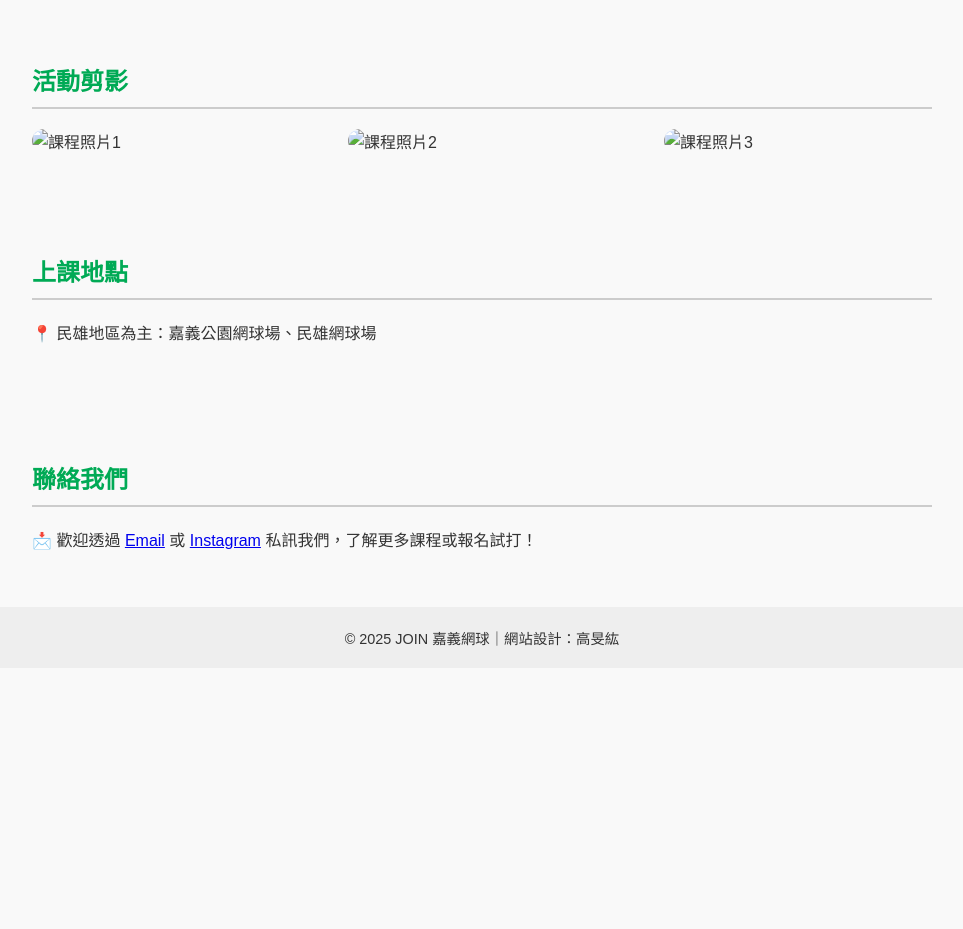
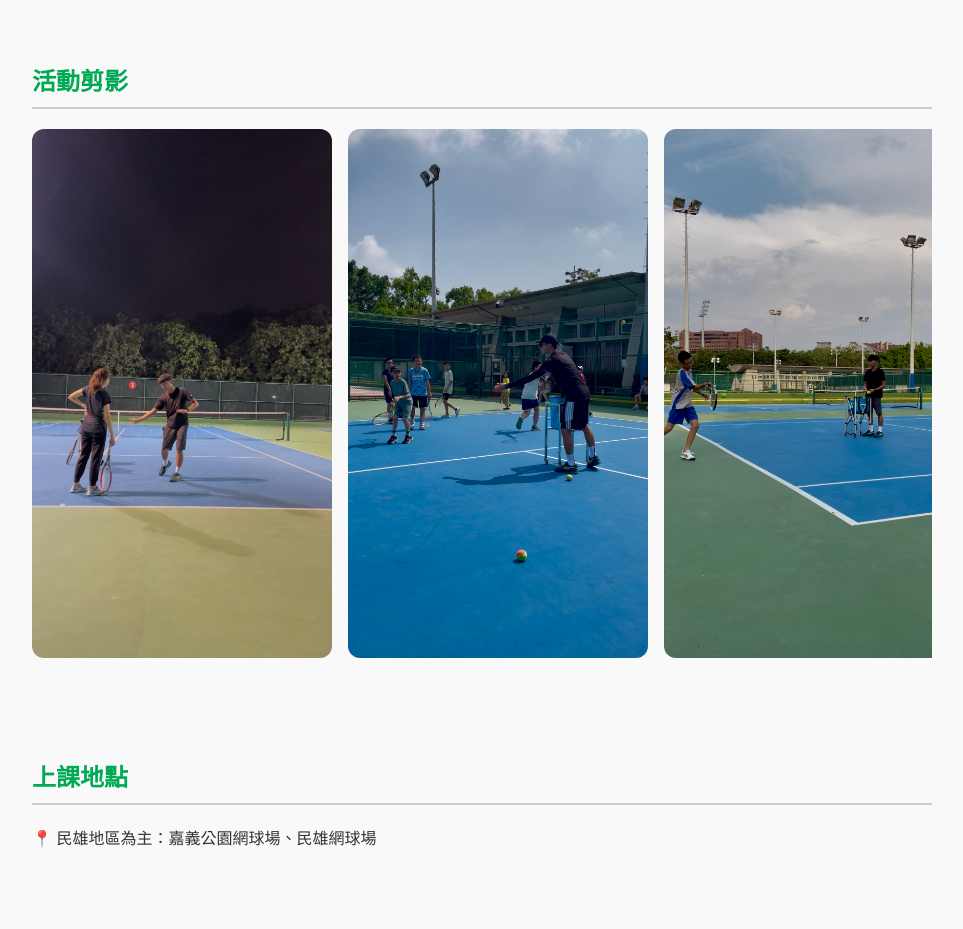
Before and after one commit to minhung-kao/join-tennis, a plain HTML site: page index.html in a window 1280 px wide. Shown: the part 1511-2440 px from the top of the page, without its empty margins (158-1121 px from the left). Before the commit the page ends 2179 px from the top, so only its background shows below. Drawn offline with Linux system fonts and the light colour scheme.

Commit message:
Update index.html

```diff
--- a/index.html
+++ b/index.html
@@ -148,9 +148,9 @@
   <section id="carousel">
   <h2>活動剪影</h2>
   <div class="carousel">
-    <img src="images/class1.jpg" alt="課程照片1" />
-    <img src="images/class2.jpg" alt="課程照片2" />
-    <img src="images/class3.jpg" alt="課程照片3" />
+    <img src="https://github.com/minhung-kao/join-tennis/blob/main/IMG_1763.jpg?raw=true" alt="課程照片1" />
+    <img src="https://github.com/minhung-kao/join-tennis/blob/main/IMG_1765.jpg?raw=true" alt="課程照片2" />
+    <img src="https://github.com/minhung-kao/join-tennis/blob/main/IMG_1767.jpg?raw=true" alt="課程照片3" />
   </div>
 </section>
 
```
